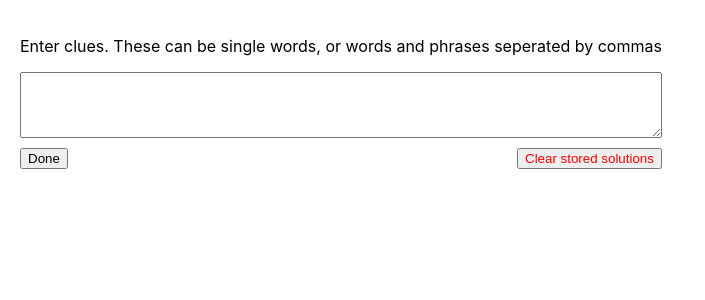
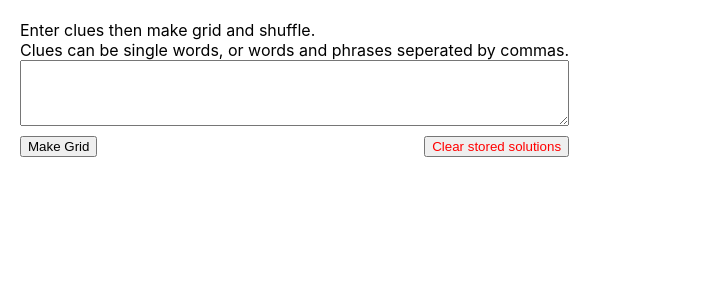
Before and after one commit to richardl62/onlyconnect, a React (Create React App) app: page / in a window 1280 px wide. Shown: the top 300 px of the page, without its empty margins (0-705 px from the left). Built offline with nearby package versions, Linux system fonts and the light colour scheme.

Commit message:
Changes to wrok flow for easy reshuffle

```diff
--- a/src/App.css
+++ b/src/App.css
@@ -3,6 +3,7 @@
   display: inline-flex;
   flex-direction: column;
 }
+
 
 .solving-controls {
   display: flex;
--- a/src/app.tsx
+++ b/src/app.tsx
@@ -7,6 +7,7 @@ import SettingArea from './setting-area';
 import SolvingArea from './solving-area';
 import startingSetup from './starting-setup';
 import './App.css';
+import { shuffleArray } from './tools';
 
 function groupFromIndex(index: number) {
   return Math.floor(index / groupSize) + 1;
@@ -62,7 +63,12 @@ const [startingSquares, cluesSetFromStart, localStorage ] = startingSetup();
 const App: FC<{}> = (): JSX.Element => {
 
   const [gridSquares, setGridSquares] = useState(startingSquares);
+  const [shuffledSquares, setShuffledSquares] = useState(startingSquares);
   const [cluesEntered, setCluesEntered] = useState(false);
+
+  const doShuffle = () => {
+    setShuffledSquares(shuffleArray([...gridSquares]));
+  }
 
   useEffect(() => { document.title = "OnlyConnect" });
 
@@ -72,6 +78,7 @@ const App: FC<{}> = (): JSX.Element => {
       return makeGridSquare(group, clue);
     });
     setGridSquares(gridSquares_);
+    setShuffledSquares(gridSquares_);
     setCluesEntered(true);
   }
 
@@ -159,7 +166,10 @@ const App: FC<{}> = (): JSX.Element => {
   return (
     <div className="setting-area">
       <SettingArea recordClues={recordClues} />
-      {cluesEntered ? <GridAndLink gridSquares={gridSquares} /> : null}
+      {cluesEntered ?
+        <GridAndLink gridSquares={shuffledSquares} shuffle={doShuffle} />
+        : null
+      }
     </div>
   )
 };
--- a/src/grid-and-link.tsx
+++ b/src/grid-and-link.tsx
@@ -1,22 +1,26 @@
 import React from 'react';
 import { GridSquare } from "./grid-square";
-import { shuffleArray } from "./tools";
+import { shuffleStr } from './strings';
 import { makeUrlParams } from "./url-tools";
 import Wall from "./wall";
 
 interface GridAndLinkProps {
   gridSquares : Array<GridSquare>;
+  shuffle: () => void;
 };
-function GridAndLink({gridSquares} : GridAndLinkProps ) {
-  const shuffled = shuffleArray([...gridSquares]);
-  const urlParams = makeUrlParams(shuffled);
+function GridAndLink({gridSquares, shuffle} : GridAndLinkProps ) {
+  const urlParams = makeUrlParams(gridSquares);
   const url = window.location.href + "?" + urlParams.toString();
+
   return (
     <div>
       <Wall gridSquares={gridSquares} />
       <div>
-        <span>Playable link: </span>
-        <a href={url} target="blank">{url}</a>
+        <button type='button' onClick={shuffle}>{shuffleStr}</button>
+      </div>
+      <div>
+        <span>Playable link </span>
+        <a href={url} target="blank">here</a>
       </div>
     </div>);
 }
--- a/src/setting-area.tsx
+++ b/src/setting-area.tsx
@@ -1,5 +1,6 @@
 import React, { useState } from 'react';
 import LocalStorage from "./local-storage";
+import { makeGridStr, shuffleStr } from './strings';
 
 function trimmed(words: Array<string>) {
     console.log("Pre-trimmed", words);
@@ -59,6 +60,8 @@ function SettingArea({ recordClues }: SettingAreaProps) {
             ${commaSeparated.length} found with comma-seperation.`
         );
 
+        recordClues(null);
+
 
     }
 
@@ -71,7 +74,13 @@ function SettingArea({ recordClues }: SettingAreaProps) {
 
     return (
         <div className="setting-area" >
-            <p>Enter clues.  These can be single words, or words and phrases seperated by commas</p>
+            <div>
+                <span>{`Enter clues then ${makeGridStr.toLowerCase()}`}</span>
+                <span>{` and ${shuffleStr.toLowerCase()}.`}</span>
+                <br/>
+                <span>Clues can be single words, or words and phrases seperated by commas.</span>
+            </div>
+
             <textarea
                 cols={50}
                 rows={4}
@@ -79,7 +88,7 @@ function SettingArea({ recordClues }: SettingAreaProps) {
             />
 
             <div className="setting-area-buttons">
-                <button className="done-button" onClick={onDone}>Done</button>
+                <button className="done-button" onClick={onDone}>{makeGridStr}</button>
                 <button className="clear-stored-solutions-button" onClick={LocalStorage.clearAll}>
                     Clear stored solutions
             </button>
--- /dev/null
+++ b/src/strings.tsx
@@ -0,0 +1,2 @@
+export const makeGridStr = 'Make Grid';
+export const shuffleStr = 'Shuffle';
```
